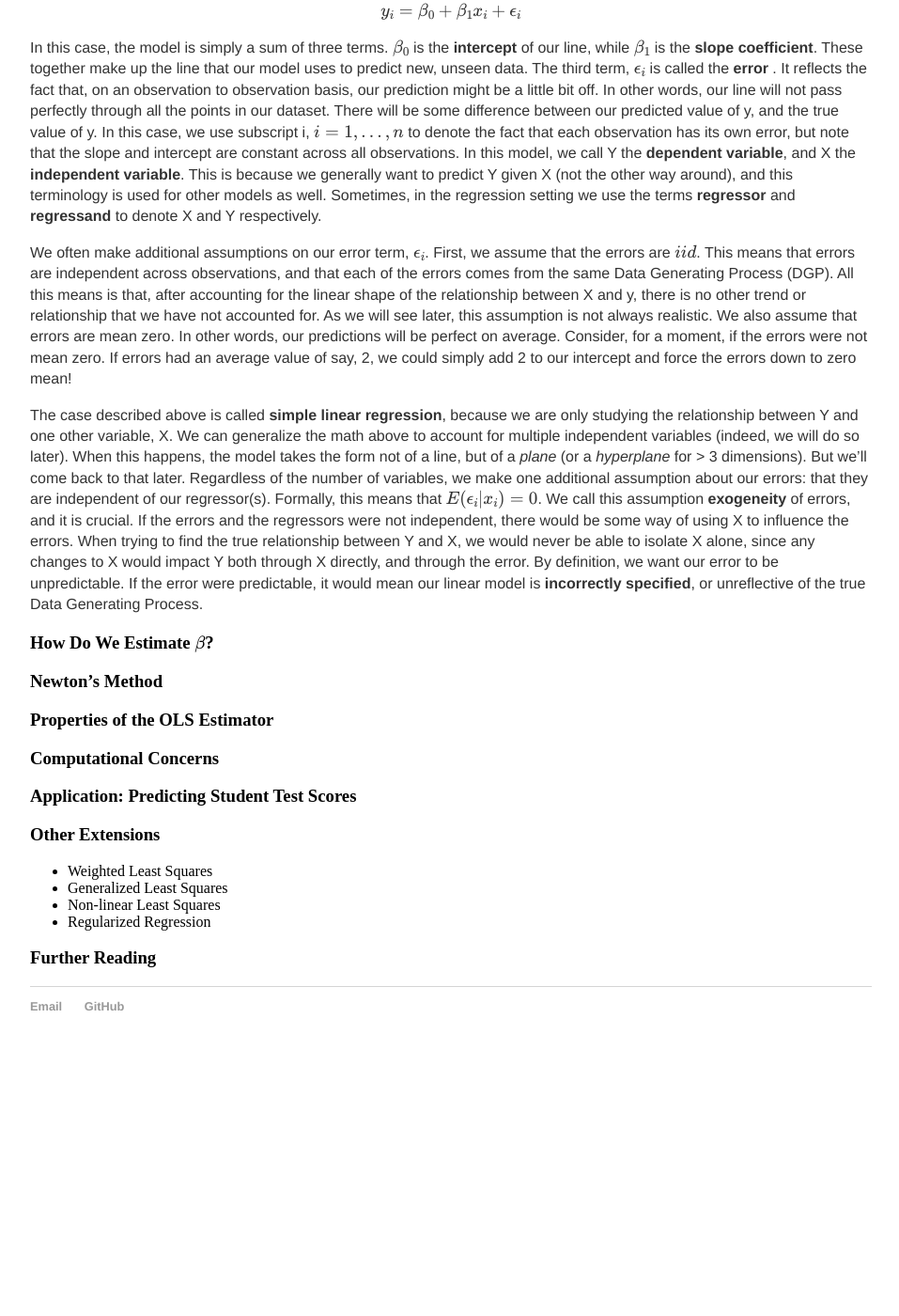
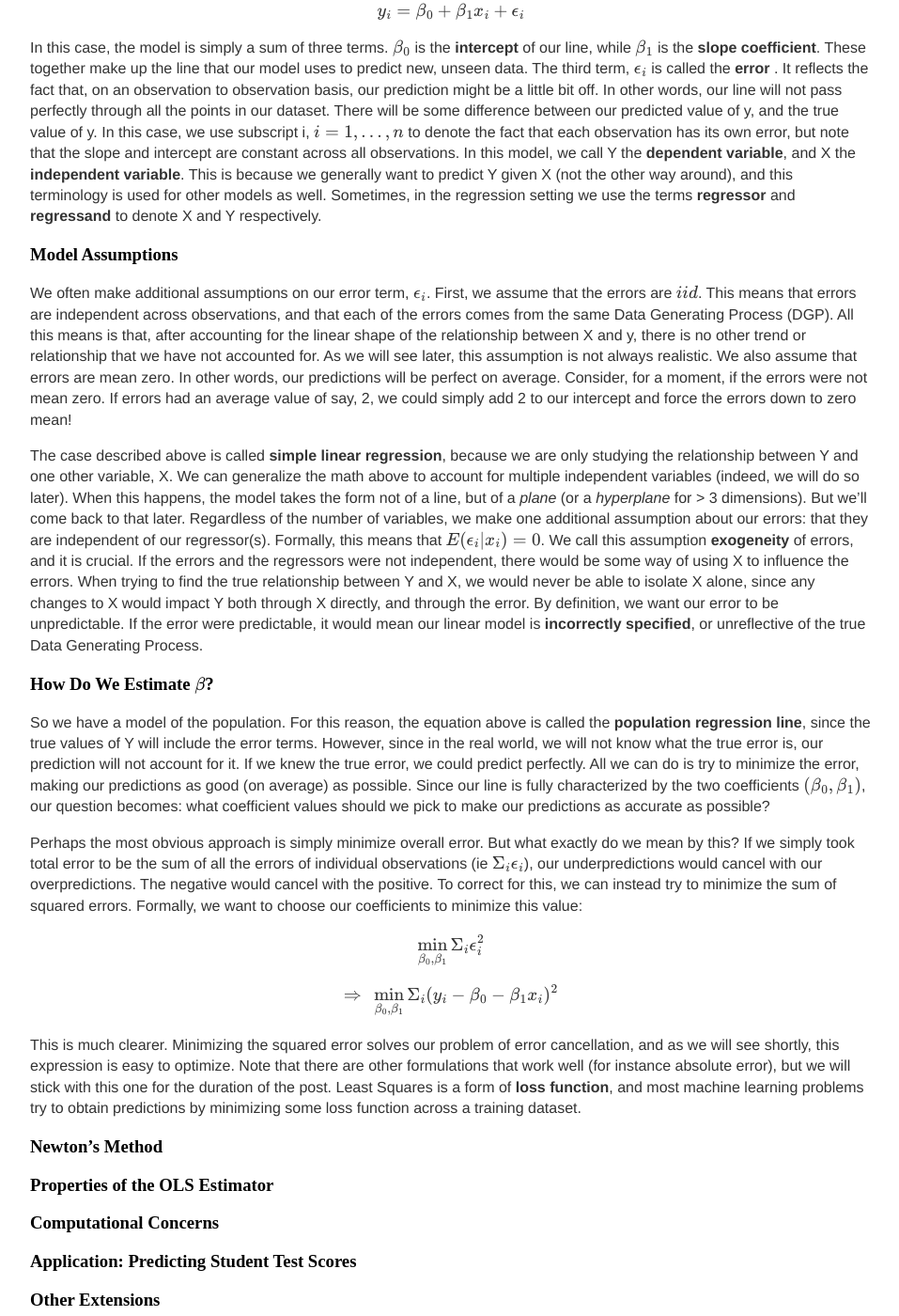
Before and after one commit to 12mre1/12mre1.github.io, a Jekyll site: the page built from _posts/2020-11-15-An-Intro-to-OLS-Regression.md, in a window 1280 px wide and 1400 px high, scrolled down 752 px. Shown: the whole window at 94% size, without its empty margins (160-1117 px from the left). Built offline with Jekyll 4.4.1, drawn with Linux system fonts in a browser that asks for light colours; formulas are drawn with MathJax 3; before the commit the page ends 1890 px from its top, so only the background shows below that.

Commit message:
update lin reg post

```diff
--- a/_posts/2020-11-15-An-Intro-to-OLS-Regression.md
+++ b/_posts/2020-11-15-An-Intro-to-OLS-Regression.md
@@ -39,6 +39,9 @@ and X the __independent variable__. This is because we generally want to predict
 this terminology is used for other models as well. Sometimes, in the regression setting we use the terms __regressor__ and __regressand__
 to denote X and Y respectively.
 
+
+### Model Assumptions
+
 We often make additional assumptions on our error term, \\( \epsilon_i \\). First, we assume that the errors are \\( iid \\). This means
 that errors are independent across observations, and that each of the errors comes from the same Data Generating Process (DGP). All
 this means is that, after accounting for the linear shape of the relationship between X and y, there is no other trend or relationship
@@ -58,6 +61,25 @@ linear model is __incorrectly specified__, or unreflective of the true Data Gene
 
 ### How Do We Estimate \\( \beta \\)?
 
+So we have a model of the population. For this reason, the equation above is called the __population regression line__, since the true values
+of Y will include the error terms. However, since in the real world, we will not know what the true error is, our prediction will not account
+for it. If we knew the true error, we could predict perfectly. All we can do is try to minimize the error, making our predictions as good (on
+average) as possible. Since our line is fully characterized by the two coefficients \\( (\beta_0, \beta_1) \\), our question becomes: what
+coefficient values should we pick to make our predictions as accurate as possible?
+
+Perhaps the most obvious approach is simply minimize overall error. But what exactly do we mean by this? If we simply took total error to be
+the sum of all the errors of individual observations (ie \\( \Sigma_i \epsilon_i \\)), our underpredictions would cancel with our
+overpredictions. The negative would cancel with the positive. To correct for this, we can instead try to minimize the sum of squared errors.
+Formally, we want to choose our coefficients to minimize this value:
+
+\\[ \min_{\beta_0, \beta_1} \Sigma_i \epsilon_{i}^{2} \\]
+\\[ \Rightarrow \ \min_{\beta_0, \beta_1} \Sigma_i (y_i - \beta_0 - \beta_1 x_i)^{2} \\]
+
+This is much clearer. Minimizing the squared error solves our problem of error cancellation, and as we will see shortly, this expression is
+easy to optimize. Note that there are other formulations that work well (for instance absolute error), but we will stick with this one
+for the duration of the post. Least Squares is a form of __loss function__, and most machine learning problems try to obtain predictions
+by minimizing some loss function across a training dataset.
+
 ### Newton's Method
 
 ### Properties of the OLS Estimator
```
